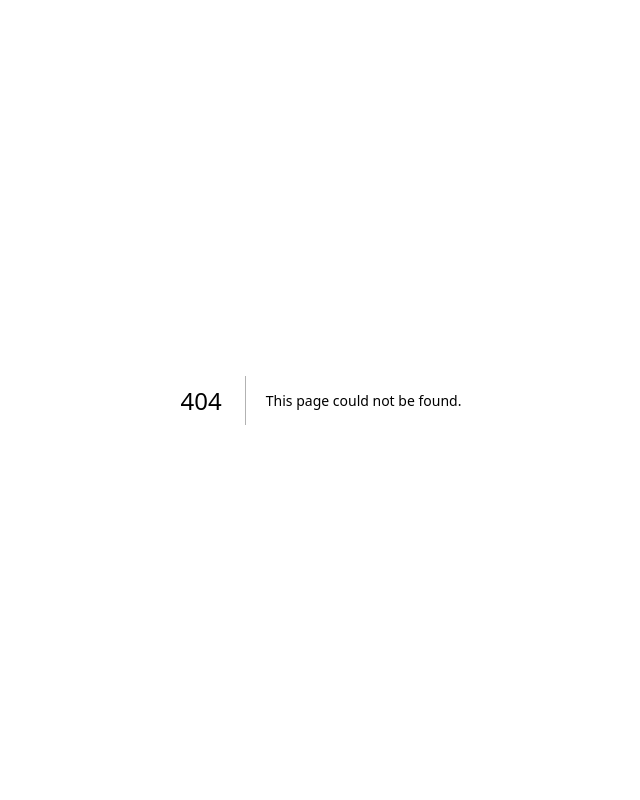
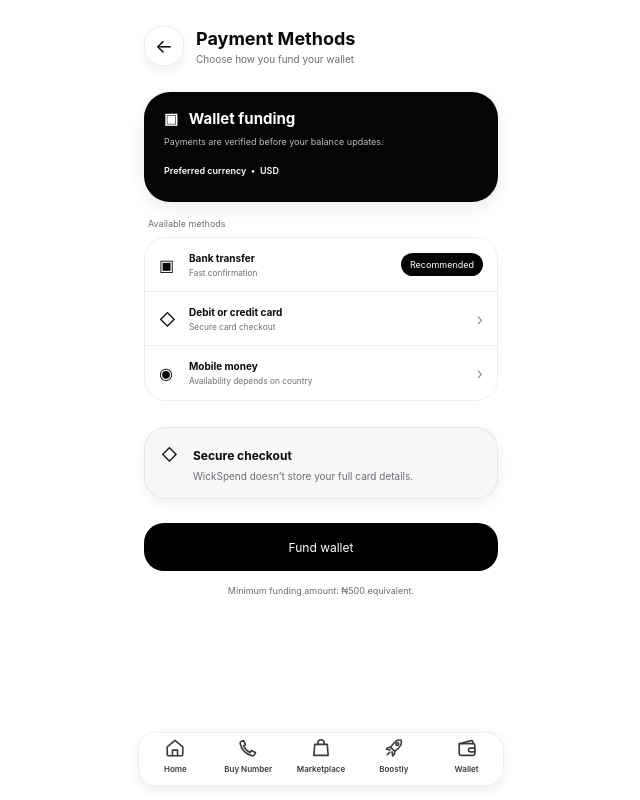
Before and after one commit to wis12dom34/-wickspend-web, a Next.js app: page /payment-methods in a window 1280 px wide. Before the commit this address had no page. Shown: the whole page, without its empty margins (319-959 px from the left). Built offline with nearby package versions, Linux system fonts and the light colour scheme.

Commit message:
Add Figma payment methods screen

```diff
--- /dev/null
+++ b/app/payment-methods/page.tsx
@@ -0,0 +1,19 @@
+"use client";
+import Link from "next/link";
+import {PageShell} from "@/components/PageShell";
+
+export default function PaymentMethods(){return <PageShell title="Payment Methods" subtitle="Choose how you fund your wallet" back="/profile">
+  <section className="walletHero" style={{height:110,background:"#050505",color:"#fff"}}>
+    <p style={{color:"#fff",fontWeight:700,fontSize:15}}>▣ &nbsp; Wallet funding</p>
+    <small style={{display:"block",marginTop:8,color:"#bdbdc2"}}>Payments are verified before your balance updates.</small>
+    <small style={{display:"block",marginTop:18,color:"#fff",fontWeight:600}}>Preferred currency&nbsp; • &nbsp;USD</small>
+  </section>
+  <section className="profileGroup"><p>Available methods</p><div className="profileRows">
+    <Link className="profileRow" href="/add-funds"><span aria-hidden="true">▣</span><b>Bank transfer<small style={{display:"block",fontWeight:400,color:"#6e6e73",marginTop:4}}>Fast confirmation</small></b><i style={{fontSize:9,background:"#050505",color:"#fff",padding:"6px 9px",borderRadius:12}}>Recommended</i></Link>
+    <Link className="profileRow" href="/add-funds"><span aria-hidden="true">◇</span><b>Debit or credit card<small style={{display:"block",fontWeight:400,color:"#6e6e73",marginTop:4}}>Secure card checkout</small></b><i aria-hidden="true">›</i></Link>
+    <div className="profileRow" aria-disabled="true"><span aria-hidden="true">◉</span><b>Mobile money<small style={{display:"block",fontWeight:400,color:"#6e6e73",marginTop:4}}>Availability depends on country</small></b><i aria-hidden="true">›</i></div>
+  </div></section>
+  <section className="glassCard" style={{marginTop:26,display:"grid",gridTemplateColumns:"22px 1fr",gap:10,background:"#f7f8f9"}}><span aria-hidden="true">◇</span><div><b style={{fontSize:12}}>Secure checkout</b><p style={{fontSize:10,color:"#6e6e73",margin:"6px 0 0"}}>WickSpend doesn’t store your full card details.</p></div></section>
+  <Link className="buyNumberCta" href="/add-funds" style={{display:"grid",placeItems:"center",marginTop:24}}>Fund wallet</Link>
+  <p className="screenMessage">Minimum funding amount: ₦500 equivalent.</p>
+</PageShell>}
```
